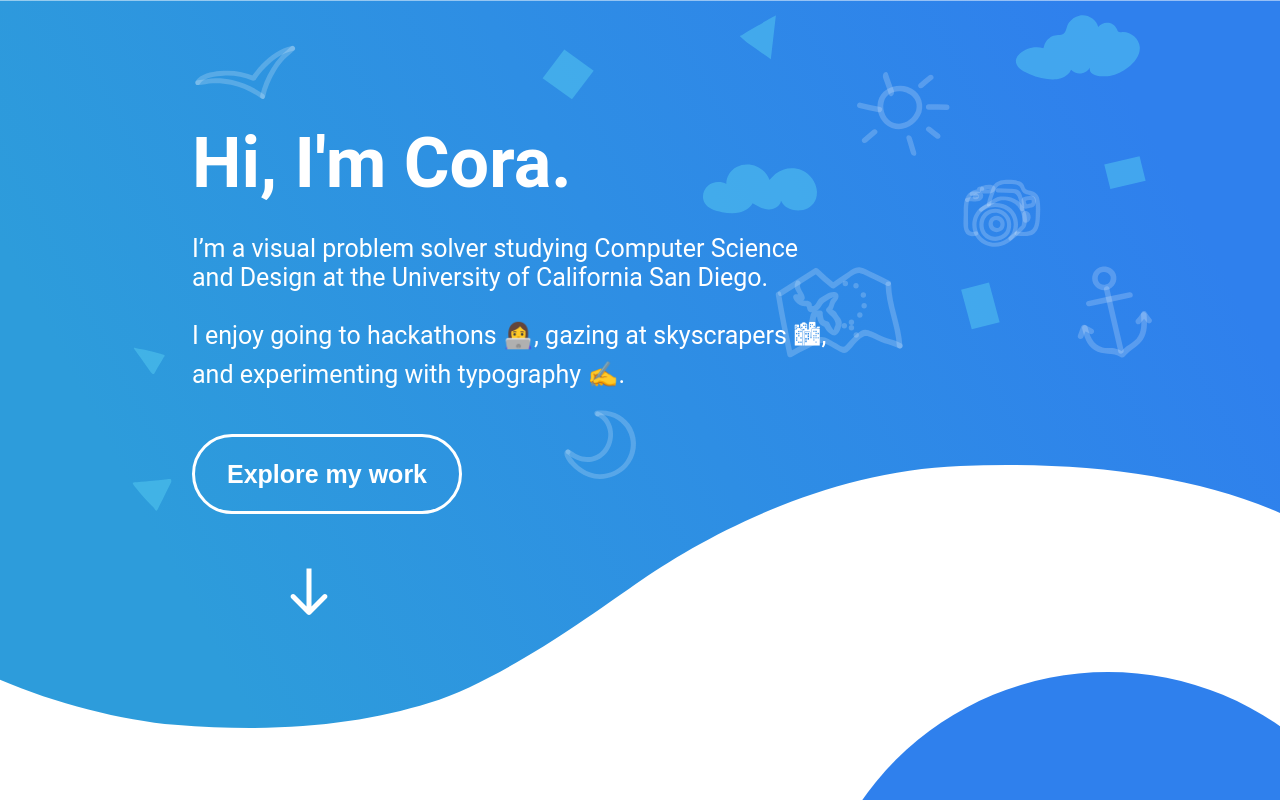
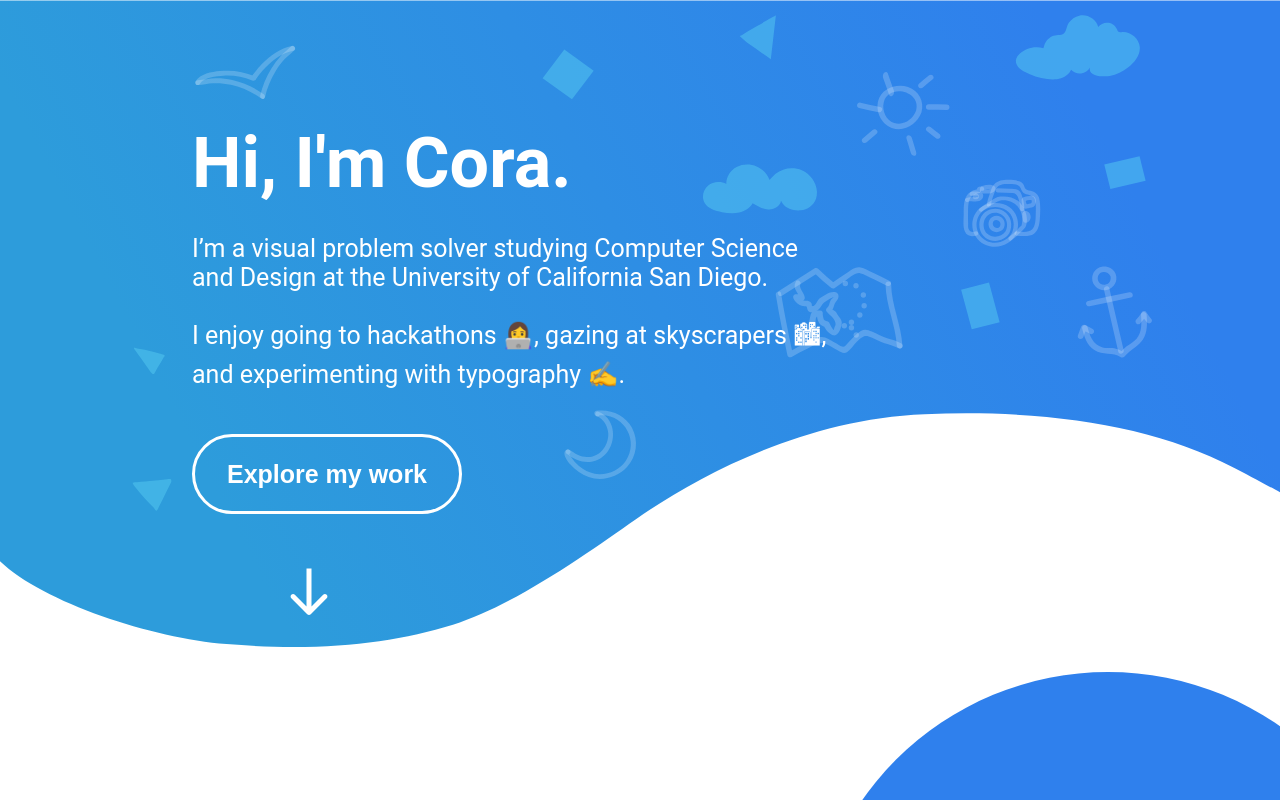
Before and after one commit to coraxyc/portfolio, a React (Create React App) app: page / in a window 1280 px wide. Built offline with nearby package versions, Linux system fonts and the light colour scheme.

Commit message:
background-size: auto -> 100% for larger screens

```diff
--- a/src/App.css
+++ b/src/App.css
@@ -38,7 +38,7 @@ div, img  {
   background: url(images/about-wave.svg);
   background-position: bottom;
   background-repeat: no-repeat;
-  background-size: auto;
+  background-size: 100%;
   min-height: 100vh;
   top: 0;
 }
@@ -108,7 +108,7 @@ div, img  {
   background-image: url(images/header-images.svg), url(images/wave-top.svg);
   background-position: center top 5%, top;
   background-repeat: no-repeat;
-  background-size: 80%, auto;
+  background-size: 80%, 100%;
   min-height: 100vh;
   top: 0;
 }
@@ -167,7 +167,7 @@ div, img  {
   background-image: url(images/sky-components.svg), url(images/footer-images.svg), linear-gradient(180deg, #2F80ED 0%, #56CCF2 100%);
   background-position: center top, center bottom;
   background-repeat: no-repeat;
-  background-size: contain 20%;
+  background-size: 100%;
   padding-top: 20%;
 
 }
```
